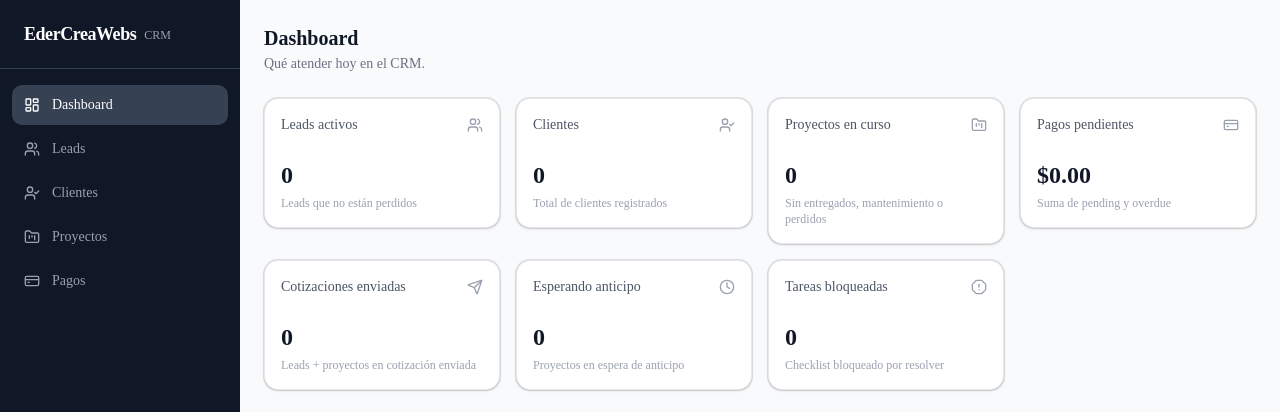
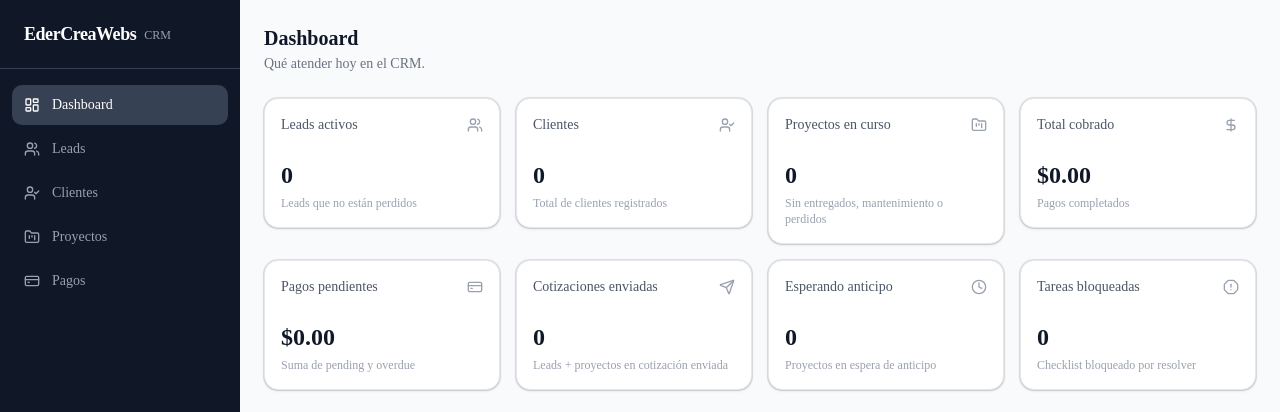
Before and after one commit to ederartmo/edercreawebs-crm, a Next.js app in the folder crm/: page /dashboard in a window 1280 px wide. Shown: the top 412 px of the page. Built offline with nearby package versions, Linux system fonts and the light colour scheme; no server answers; the database is empty.

Commit message:
feat: add total revenue card to dashboard showing all paid payments

```diff
--- a/crm/src/app/(app)/dashboard/page.tsx
+++ b/crm/src/app/(app)/dashboard/page.tsx
@@ -22,6 +22,7 @@ import {
   Clock4,
   AlertOctagon,
   ExternalLink,
+  DollarSign,
 } from "lucide-react";
 
 interface ProjectDashboardRow {
@@ -77,6 +78,7 @@ interface DashboardStats {
   clientes: number;
   proyectosEnCurso: number;
   pagosPendientesMonto: number;
+  totalCobrado: number;
   cotizacionesEnviadas: number;
   esperandoAnticipo: number;
   tareasBloqueadas: number;
@@ -128,6 +130,7 @@ export default function DashboardPage() {
     clientes: 0,
     proyectosEnCurso: 0,
     pagosPendientesMonto: 0,
+    totalCobrado: 0,
     cotizacionesEnviadas: 0,
     esperandoAnticipo: 0,
     tareasBloqueadas: 0,
@@ -148,7 +151,7 @@ export default function DashboardPage() {
       setError(null);
 
       try {
-        const [leadsRes, clientsRes, projectsRes, paymentsRes, tasksRes] = await Promise.all([
+        const [leadsRes, clientsRes, projectsRes, paymentsRes, paidPaymentsRes, tasksRes] = await Promise.all([
           supabase.from("leads").select("status"),
           supabase.from("clients").select("id", { count: "exact" }),
           supabase
@@ -164,6 +167,10 @@ export default function DashboardPage() {
             .in("status", ["pending", "overdue"])
             .order("due_date", { ascending: true, nullsFirst: false }),
           supabase
+            .from("payments")
+            .select("amount")
+            .eq("status", "paid"),
+          supabase
             .from("project_tasks")
             .select("id, title, project_id, projects(id, title, clients(name, company))")
             .eq("status", "blocked"),
@@ -173,12 +180,14 @@ export default function DashboardPage() {
         if (clientsRes.error) throw new Error(clientsRes.error.message);
         if (projectsRes.error) throw new Error(projectsRes.error.message);
         if (paymentsRes.error) throw new Error(paymentsRes.error.message);
+        if (paidPaymentsRes.error) throw new Error(paidPaymentsRes.error.message);
         if (tasksRes.error) throw new Error(tasksRes.error.message);
 
         const leads = leadsRes.data ?? [];
         const allProjects = (projectsRes.data as ProjectDashboardRow[]) ?? [];
         const blocked = (tasksRes.data as BlockedTaskRow[]) ?? [];
         const pending = (paymentsRes.data as PendingPaymentRow[]) ?? [];
+        const paidPayments = paidPaymentsRes.data ?? [];
 
         const leadsActivos = leads.filter((lead) => lead.status !== "perdido").length;
         const leadsCotizacion = leads.filter(
@@ -201,6 +210,7 @@ export default function DashboardPage() {
         ).length;
 
         const pagosPendientesMonto = pending.reduce((sum, payment) => sum + payment.amount, 0);
+        const totalCobrado = paidPayments.reduce((sum, payment) => sum + (payment.amount ?? 0), 0);
 
         setProjects(allProjects);
         setPendingPayments(pending);
@@ -210,6 +220,7 @@ export default function DashboardPage() {
           clientes: clientsRes.count ?? 0,
           proyectosEnCurso,
           pagosPendientesMonto,
+          totalCobrado,
           cotizacionesEnviadas: leadsCotizacion + projectsCotizacion,
           esperandoAnticipo,
           tareasBloqueadas: blocked.length,
@@ -266,6 +277,13 @@ export default function DashboardPage() {
       icon: FolderKanban,
       description: "Sin entregados, mantenimiento o perdidos",
       href: "/proyectos",
+    },
+    {
+      label: "Total cobrado",
+      value: toCurrency(stats.totalCobrado),
+      icon: DollarSign,
+      description: "Pagos completados",
+      href: "/pagos",
     },
     {
       label: "Pagos pendientes",
```
